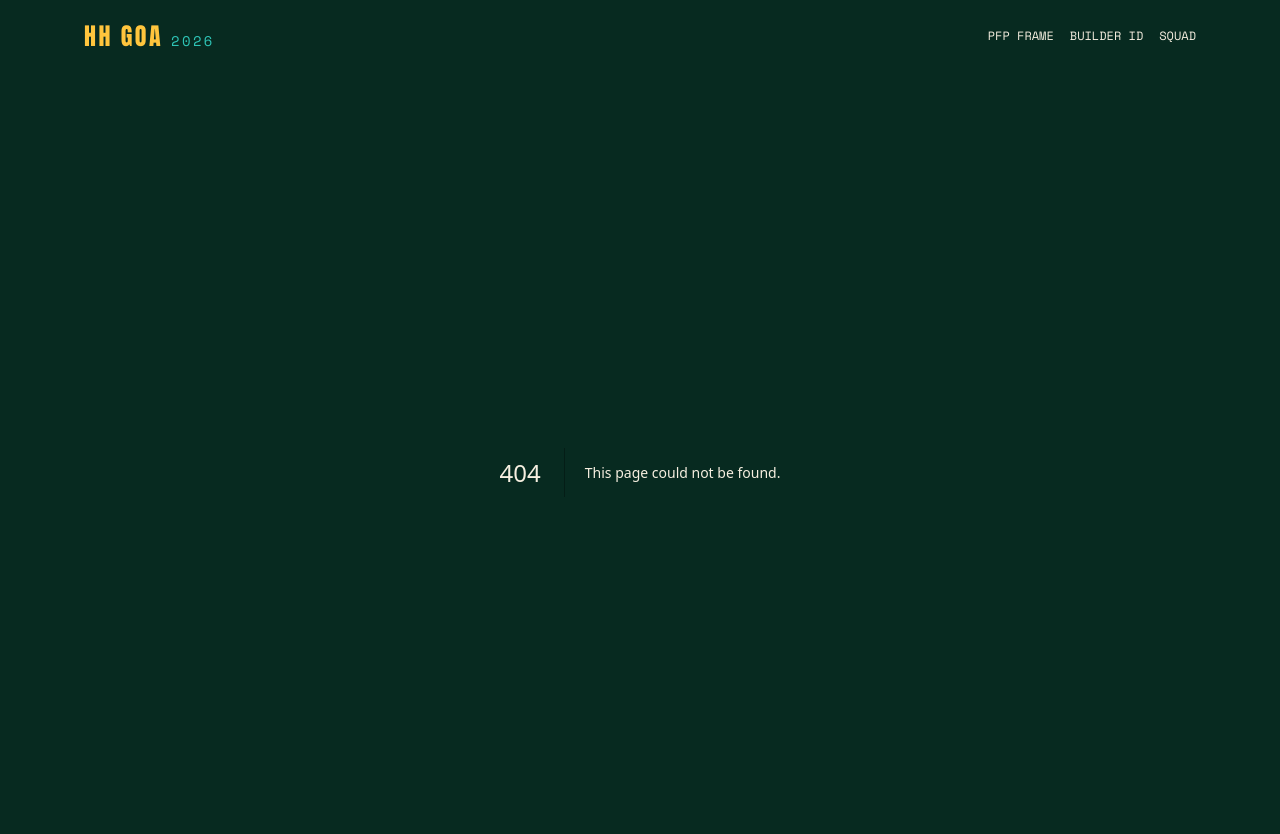
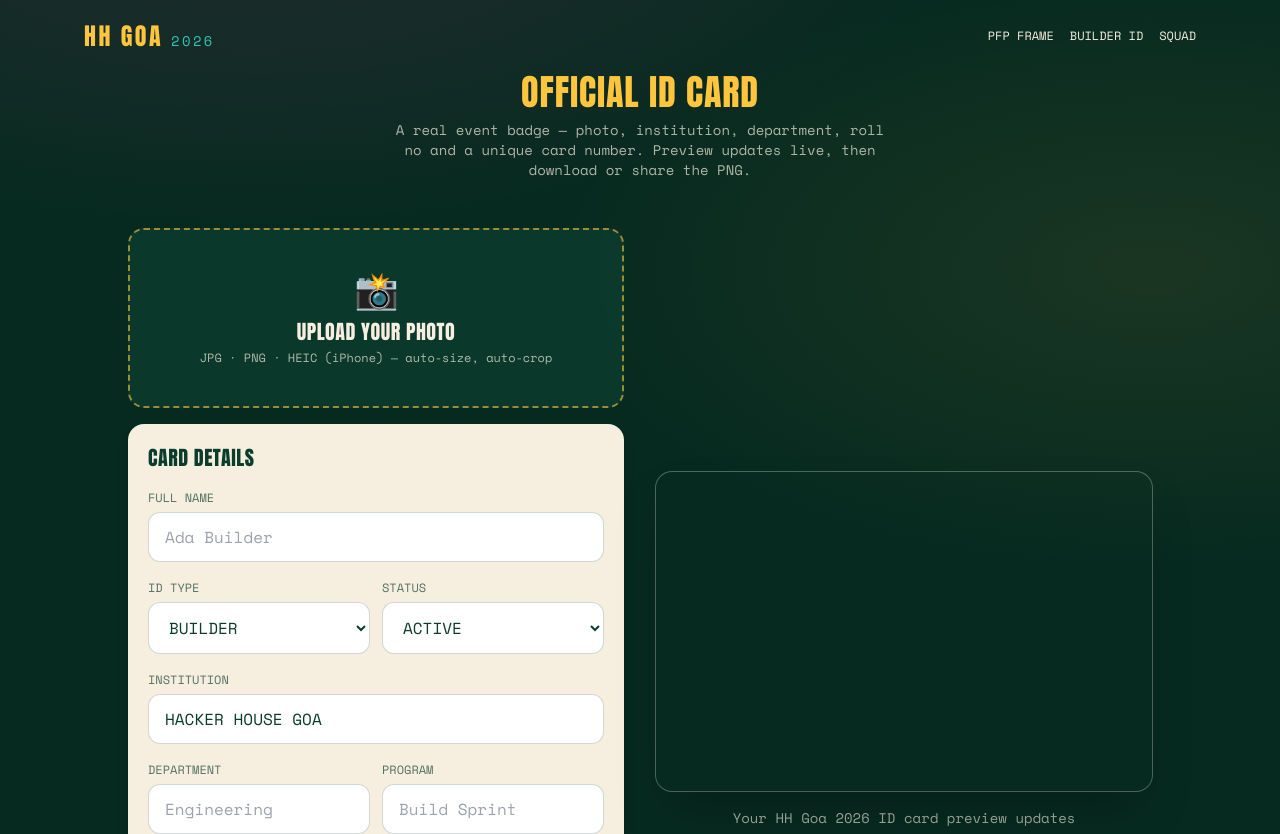
Before and after one commit to Aryan41211/-hhgoa-idcardconnect, a Next.js app: page /idcard in a window 1280 px wide. Before the commit this address had no page. Shown: the top 834 px of the page. Built offline with nearby package versions, Linux system fonts and the light colour scheme.

Commit message:
feat(idcard): add official ID card page

```diff
--- /dev/null
+++ b/app/idcard/page.tsx
@@ -0,0 +1,23 @@
+import type { Metadata } from "next";
+import IdCardForm from "@/components/ids/IdCardForm";
+
+export const metadata: Metadata = {
+  title: "Official ID Card — HH Goa 2026",
+  description:
+    "Photo + name + institution + card number on an official HH Goa 2026 ID card. Download or share with #FrameInGoa.",
+};
+
+export default function IdCardPage() {
+  return (
+    <section className="mx-auto max-w-6xl px-5 pb-16 text-center">
+      <h1 className="font-display text-4xl tracking-wide text-gold">OFFICIAL ID CARD</h1>
+      <p className="mx-auto mt-2 max-w-lg font-label text-sm text-cream/70">
+        A real event badge — photo, institution, department, roll no and a unique card number.
+        Preview updates live, then download or share the PNG.
+      </p>
+      <div className="mt-8 text-left">
+        <IdCardForm />
+      </div>
+    </section>
+  );
+}
```
